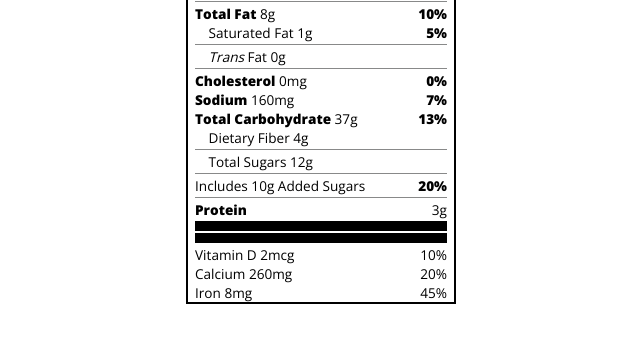
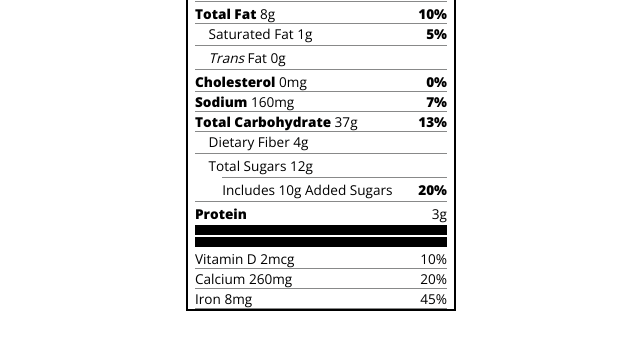
Before and after one commit to ruth-chirwa/CSS-typography, a plain HTML site: page index.html in a window 1280 px wide. Shown: the part 201-550 px from the top of the page, without its empty margins (319-959 px from the left). Drawn offline with nearby package versions, Linux system fonts and the light colour scheme.

Commit message:
changes to css file

```diff
--- a/styles.css
+++ b/styles.css
@@ -84,3 +84,11 @@ body{
   .indent{
     margin-left: 1em;
   }
+
+  .daily-value p:not(.no-divider){
+    border-bottom: 1px solid #888989;
+  }
+
+  .double-indent{
+    margin-left: 2em;
+  }
```
